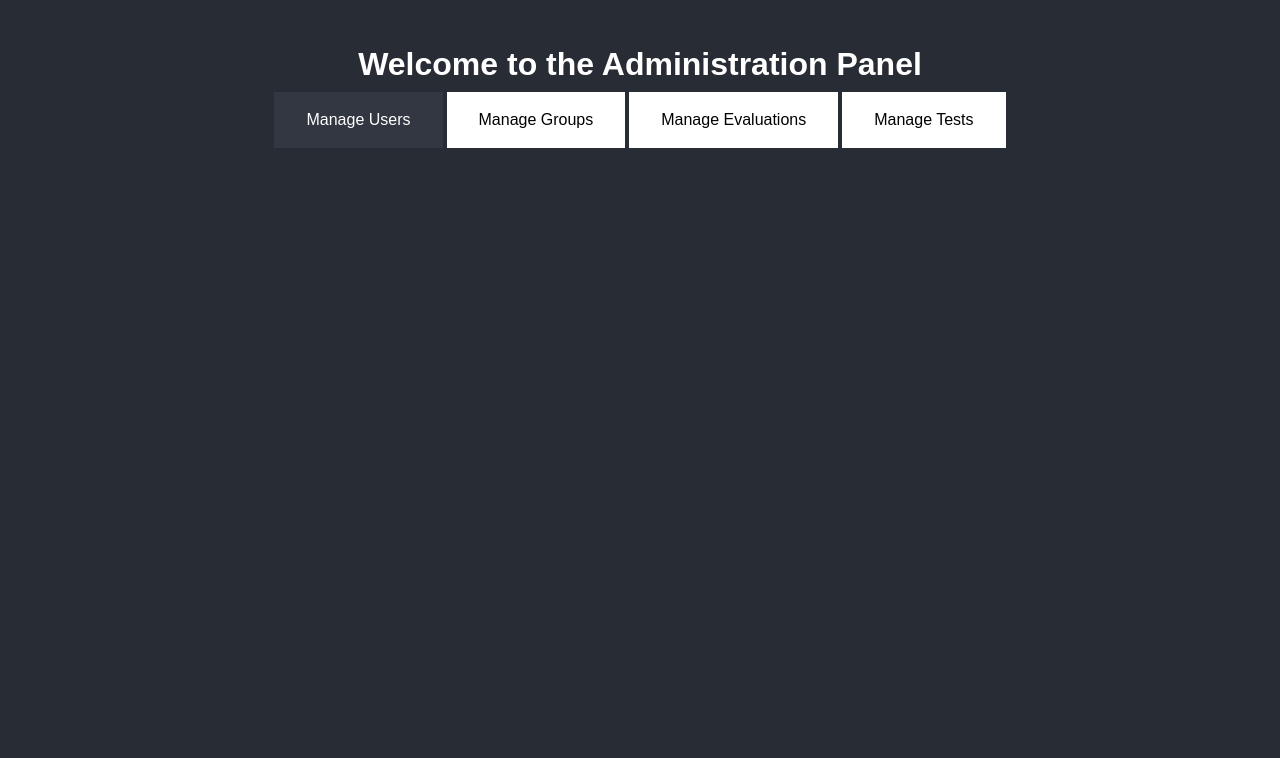
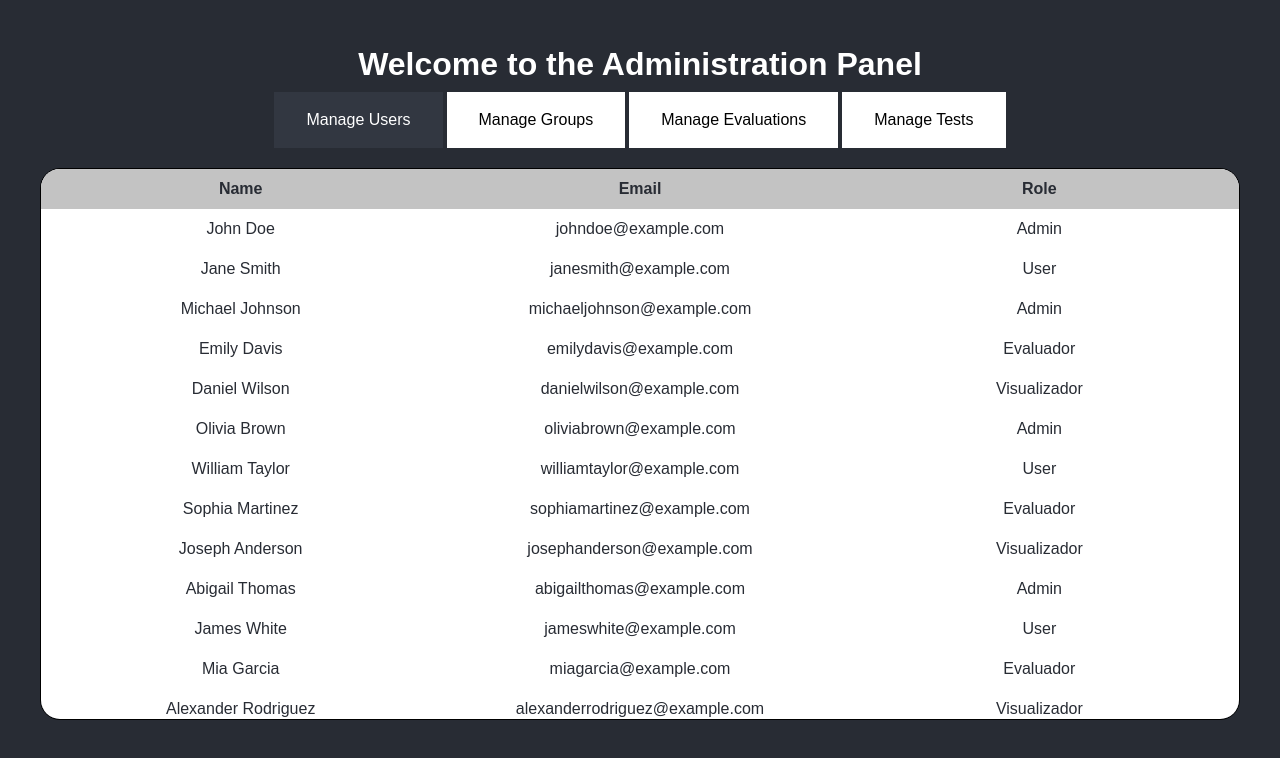
Before and after one commit to William-CarterG/Advanced-Web-Dev---Canvas-Project-, a React (Create React App) app in the folder crud/: page / in a window 1280 px wide. Both pictures are taken after a click on the button "Manage Users". Shown: the top 758 px of the page. Built offline with nearby package versions, Linux system fonts and the light colour scheme.

Commit message:
feat(user-table): Implemented table for users
Implemented the table for the users, so you can see displayed the information of users. It still requires refining (for example: it doesn't provide the CRUD options yet), but it brings across the general idea..

```diff
--- a/crud/src/App.js
+++ b/crud/src/App.js
@@ -1,11 +1,6 @@
 import React, { useState, useEffect } from 'react';
 import './App.css';
 import './main.css';
-
-function handleUsersButtonClick() {
-  // Navigate to the Users CRUD page
-  console.log("Users CRUD clicked.");
-}
 
 function handleGroupsButtonClick() {
   // Navigate to the Groups CRUD page
@@ -34,6 +29,14 @@ function unpressedButtons() {
 }
 
 function App() {
+  const [showContainer, setShowContainer] = useState(false);
+
+  function handleUsersButtonClick() {
+    // Navigate to the Users CRUD page
+    console.log("Users CRUD clicked.");
+    setShowContainer(true);
+  }
+
   useEffect(() => {
     // No need to attach event listeners manually
     // Instead, handle button clicks within the component
@@ -59,6 +62,40 @@ function App() {
     };
   }, []);
 
+  const fakeData = [
+    { name: 'John Doe', email: 'johndoe@example.com', role: 'Admin' },
+    { name: 'Jane Smith', email: 'janesmith@example.com', role: 'User' },
+    { name: 'Michael Johnson', email: 'michaeljohnson@example.com', role: 'Admin' },
+    { name: 'Emily Davis', email: 'emilydavis@example.com', role: 'Evaluador' },
+    { name: 'Daniel Wilson', email: 'danielwilson@example.com', role: 'Visualizador' },
+    { name: 'Olivia Brown', email: 'oliviabrown@example.com', role: 'Admin' },
+    { name: 'William Taylor', email: 'williamtaylor@example.com', role: 'User' },
+    { name: 'Sophia Martinez', email: 'sophiamartinez@example.com', role: 'Evaluador' },
+    { name: 'Joseph Anderson', email: 'josephanderson@example.com', role: 'Visualizador' },
+    { name: 'Abigail Thomas', email: 'abigailthomas@example.com', role: 'Admin' },
+    { name: 'James White', email: 'jameswhite@example.com', role: 'User' },
+    { name: 'Mia Garcia', email: 'miagarcia@example.com', role: 'Evaluador' },
+    { name: 'Alexander Rodriguez', email: 'alexanderrodriguez@example.com', role: 'Visualizador' },
+    { name: 'Charlotte Lee', email: 'charlottelee@example.com', role: 'Admin' },
+    { name: 'David Clark', email: 'davidclark@example.com', role: 'User' },
+    { name: 'Sofia Lewis', email: 'sofialewis@example.com', role: 'Evaluador' },
+    { name: 'Benjamin Walker', email: 'benjaminwalker@example.com', role: 'Visualizador' },
+    { name: 'Ava Hall', email: 'avahall@example.com', role: 'Admin' },
+    { name: 'Logan Young', email: 'loganyoung@example.com', role: 'User' },
+    { name: 'Chloe Hernandez', email: 'chloehernandez@example.com', role: 'Evaluador' },
+    { name: 'Elijah King', email: 'elijahking@example.com', role: 'Visualizador' },
+    { name: 'Lily Green', email: 'lilygreen@example.com', role: 'Admin' },
+    { name: 'Christopher Martinez', email: 'christophermartinez@example.com', role: 'User' },
+    { name: 'Grace Turner', email: 'graceturner@example.com', role: 'Evaluador' },
+    { name: 'Daniel Thompson', email: 'danielthompson@example.com', role: 'Visualizador' },
+    { name: 'Avery Scott', email: 'averyscott@example.com', role: 'Admin' },
+    { name: 'Victoria Phillips', email: 'victoriaphillips@example.com', role: 'User' },
+    { name: 'Jackson Baker', email: 'jacksonbaker@example.com', role: 'Evaluador' },
+    { name: 'Scarlett Adams', email: 'scarlettadams@example.com', role: 'Visualizador' },
+    { name: 'Anthony Wright', email: 'anthonywright@example.com', role: 'Admin' },
+    // Add more fake data
+  ];
+
   return (
     <>
       <h1>Welcome to the Administration Panel</h1>
@@ -74,6 +111,29 @@ function App() {
       <button className="button" onClick={handleTestsButtonClick}>
         Manage Tests
       </button>
+      {showContainer && (
+        <div className="container">
+          {/* TODO: Add search bar to make the users more accesible. */}
+          <table className="table">
+            <thead>
+              <tr>
+                <th>Name</th>
+                <th>Email</th>
+                <th>Role</th>
+              </tr>
+            </thead>
+            <tbody>
+              {fakeData.map((item, index) => (
+                <tr key={index}>
+                  <td>{item.name}</td>
+                  <td>{item.email}</td>
+                  <td>{item.role}</td>
+                </tr>
+              ))}
+            </tbody>
+          </table>
+        </div>
+      )}
     </>
   );
 }
--- a/crud/src/main.css
+++ b/crud/src/main.css
@@ -54,4 +54,35 @@ h1 {
 .pressed-button {
     background-color: var(--button-color-active);
     color: var(--text-color-primary);
-}
+  }
+
+.container{
+    display: flex;
+    flex-direction: column;
+    row-gap: 4rem;
+    min-height: 100%; /* This might mess with some stuff in responsive views */
+    margin: 1rem 0rem;
+    border: 1px solid black;
+    background-color: white;
+    border-radius: 20px;
+    overflow: auto;
+    max-height: 69vh; /* Adjust the maximum height as needed */
+  }
+
+
+.table {
+    width: 100%;
+    table-layout: fixed;
+  }
+
+.table thead th {
+    position: sticky;
+    top: 0;
+    background-color: #c3c3c3; /* Set the desired background color */
+  }
+
+.table th, .table td {
+    width: 33.33%; /* Adjust this value based on the number of columns */
+    padding: 8px;
+    text-align: center;
+  }
```
